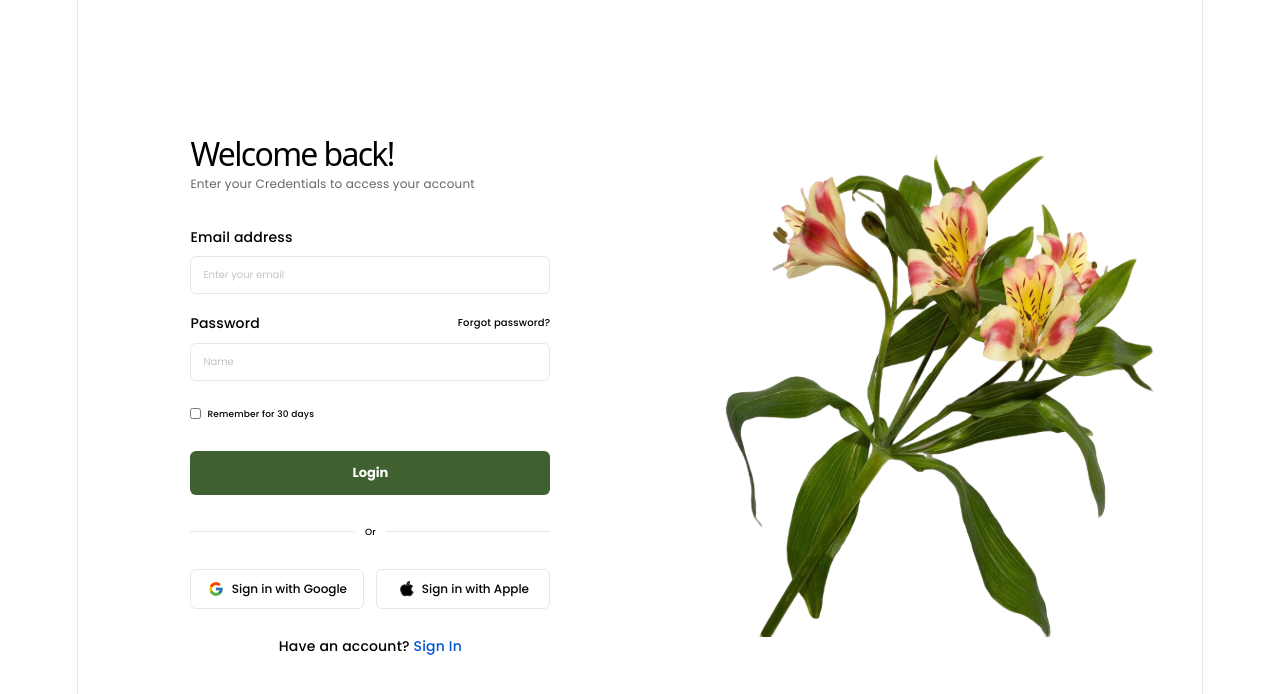
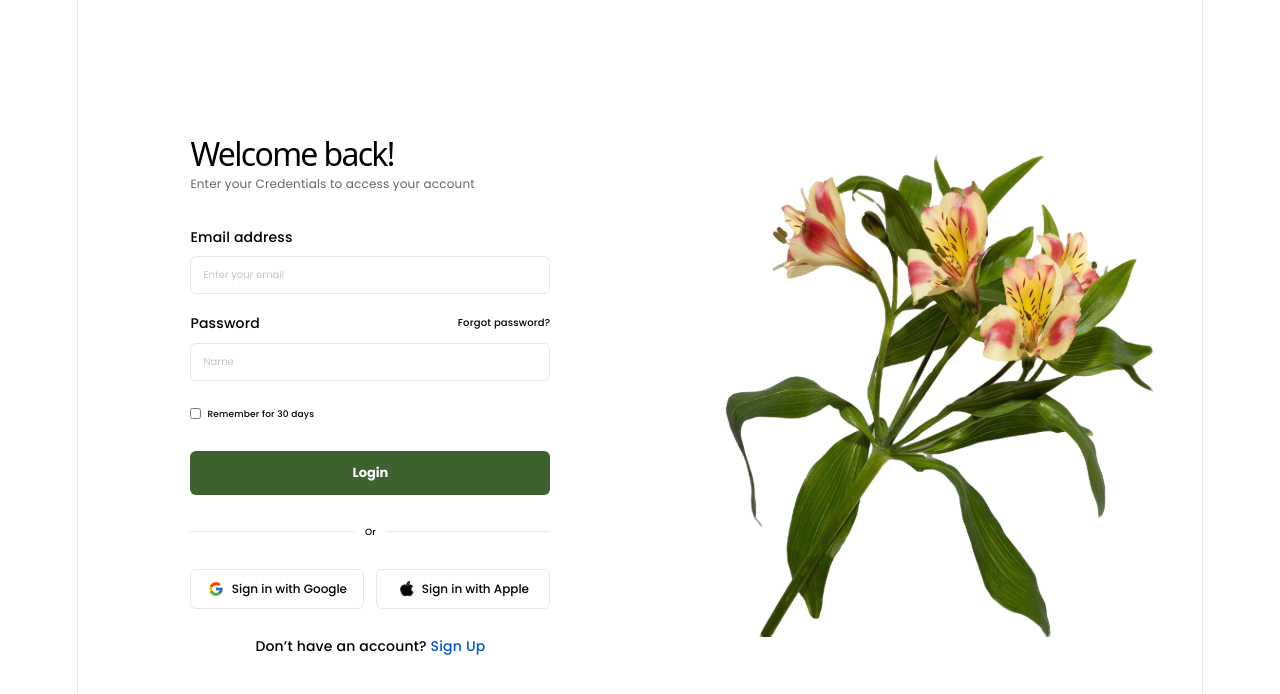
Before and after one commit to luisnarcisodh/appdev1-final-practical-exam, a React (Vite) app: page / in a window 1280 px wide. Shown: the top 694 px of the page. Built offline with nearby package versions, Linux system fonts and the light colour scheme.

Commit message:
Update Login bottom section

```diff
--- a/src/components/Login.jsx
+++ b/src/components/Login.jsx
@@ -13,7 +13,7 @@ export default function Login() {
         <h1 className={styles.title}>Welcome back!</h1>
         <p className={styles.subtitle}>Enter your Credentials to access your account</p>
 
-        {/* Form Starts Here - Updated for Login */}
+        {/* Form Starts Here */}
         <form className={styles.form}>
           <div className={styles.inputGroup}>
             <label className={styles.label} htmlFor="email">Email address</label>
@@ -26,7 +26,6 @@ export default function Login() {
           </div>
 
           <div className={styles.inputGroup}>
-            {/* Added passwordHeader for the forgot password link */}
             <div className={styles.passwordHeader}>
               <label className={styles.label} htmlFor="password">Password</label>
               <a href="#" className={styles.forgotPassword}>Forgot password?</a>
@@ -67,8 +66,9 @@ export default function Login() {
           </button>
         </div>
 
+        {/* Part 3: Bottom Text Updated */}
         <p className={styles.bottomText}>
-          Have an account? <a href="/login" className={styles.link}>Sign In</a>
+          Don’t have an account? <a href="/signup" className={styles.link}>Sign Up</a>
         </p>
       </div>
 
```
Also changed, not shown: huevos-login-bottom.png (added).
